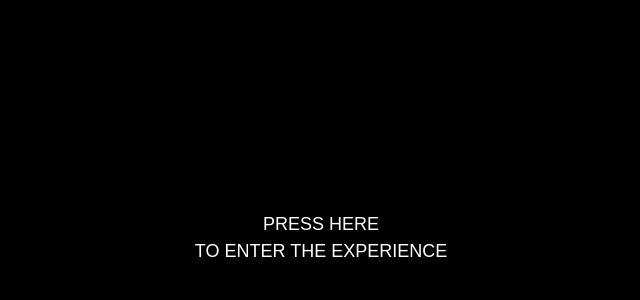
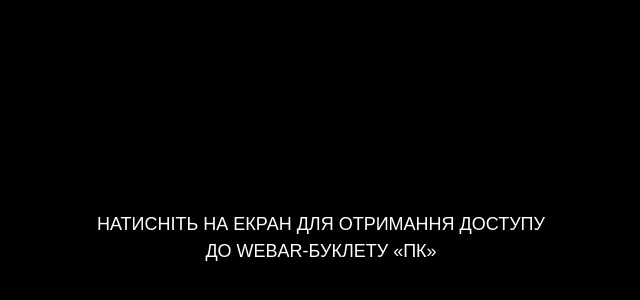
Before and after one commit to Sliusarenko52/WebAR-Example, a plain HTML site: page index.html in a window 1280 px wide. Shown: the part 162-462 px from the top of the page, without its empty margins (319-959 px from the left). Drawn offline with nearby package versions, Linux system fonts and the light colour scheme.

Commit message:
Update index.html

```diff
--- a/index.html
+++ b/index.html
@@ -27,9 +27,9 @@
                 text-transform: uppercase; font-family: Arial, Helvetica, sans-serif; font-weight: 400; line-height: 1.5em; font-size: large; white-space: nowrap;
                 user-select: none; pointer-events: none;
             ">
-            Press here
+            Натисніть на екран для отримання доступу
             <br>
-            to enter the experience
+            до WebAR-буклету «ПК»
         </div>
     </div>
 
```
